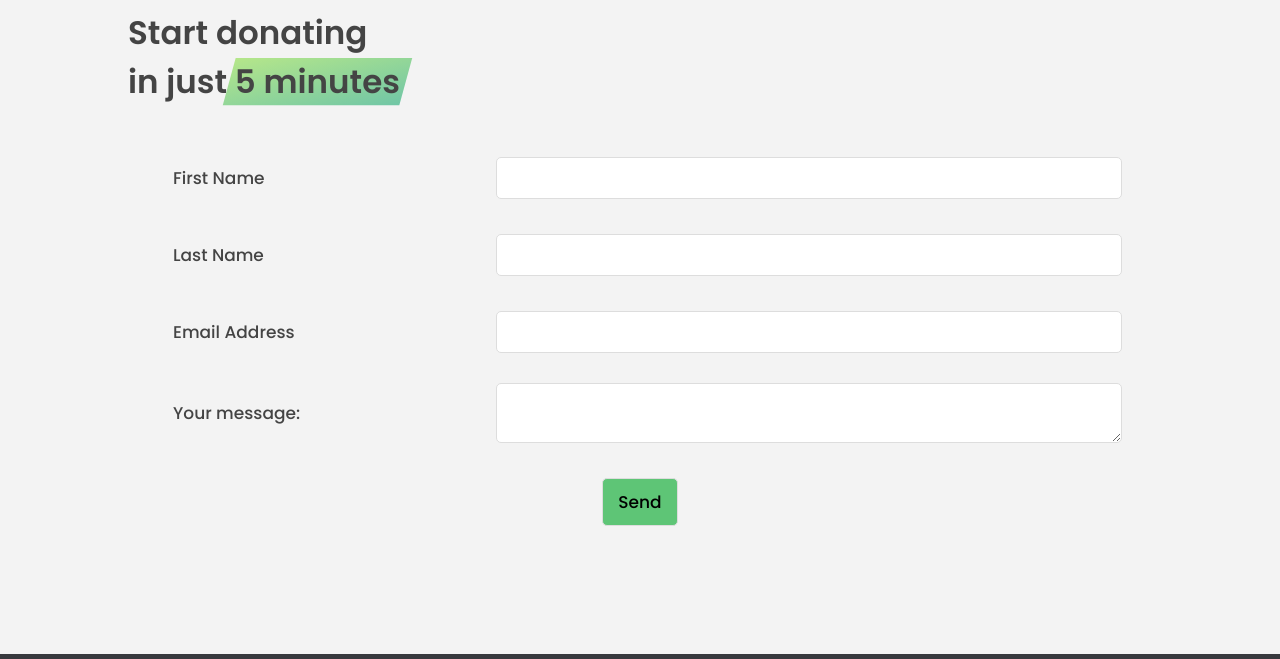
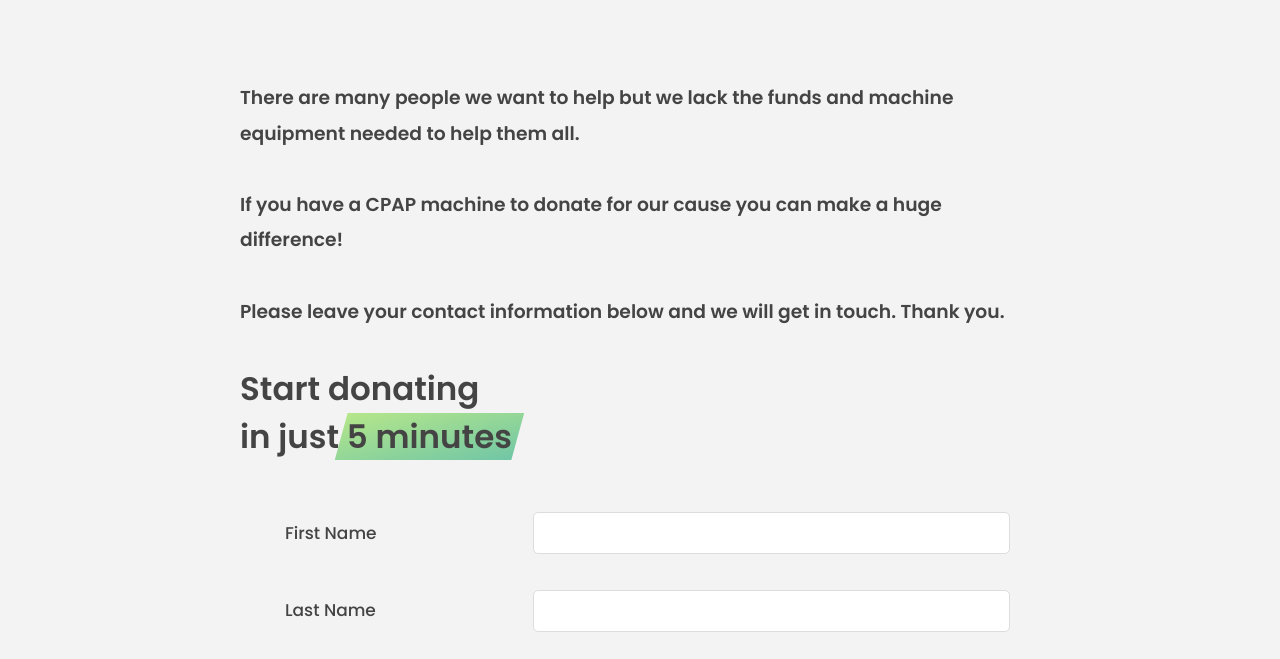
Before and after one commit to ugurpekunsal/zeroapnea, a plain HTML site: page contact.html in a window 1280 px wide. Shown: the part 91-750 px from the top of the page. Drawn offline with Linux system fonts and the light colour scheme.

Commit message:
Add files via upload

```diff
--- a/contact.html
+++ b/contact.html
@@ -46,6 +46,18 @@
       </nav>
 
       <div class="privacy">
+        <h3>
+          <br /><br />
+          There are many people we want to help but we lack the funds and
+          machine equipment needed to help them all.
+          <br /><br />
+          If you have a CPAP machine to donate for our cause you can make a huge
+          difference!
+          <br /><br />
+          Please leave your contact information below and we will get in touch.
+          Thank you.
+          <br /><br />
+        </h3>
         <h2 class="modal__header">
           Start donating <br />
           in just <span class="highlight">5 minutes</span>
--- a/style.css
+++ b/style.css
@@ -565,7 +565,8 @@ table {
 
 .testimonials {
   text-align: center;
-  padding: 10%;
+  max-width: 80rem;
+  margin: 0 auto;
 }
 
 @media only screen and (max-width: 768px) {
@@ -641,6 +642,7 @@ table {
   .operations {
     border-radius: 25px;
     padding: 1rem;
+    max-width: 80rem;
   }
   .operations__tab {
     margin: 0;
@@ -677,9 +679,10 @@ table {
 }
 
 .privacy {
-  padding: 10%;
   font-size: medium;
   padding-top: 10rem;
+  max-width: 80rem;
+  margin: 0 auto;
 }
 
 #contact__form {
```
